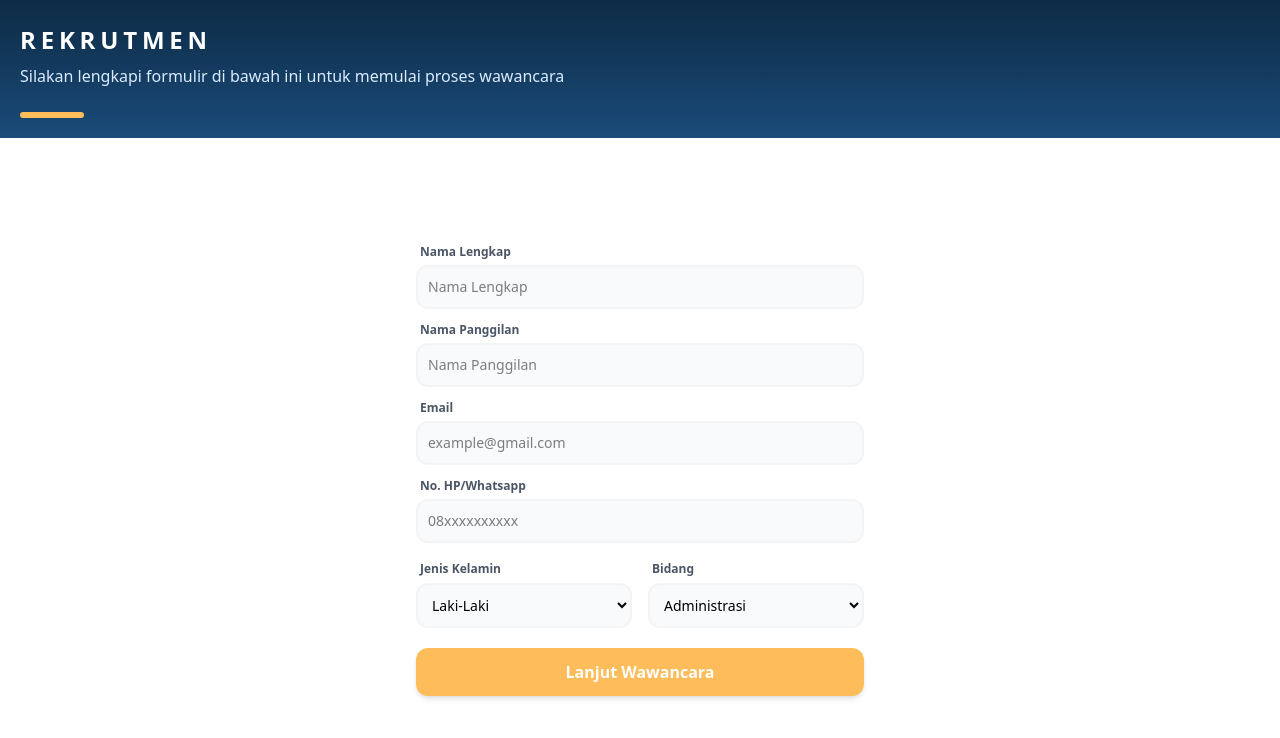
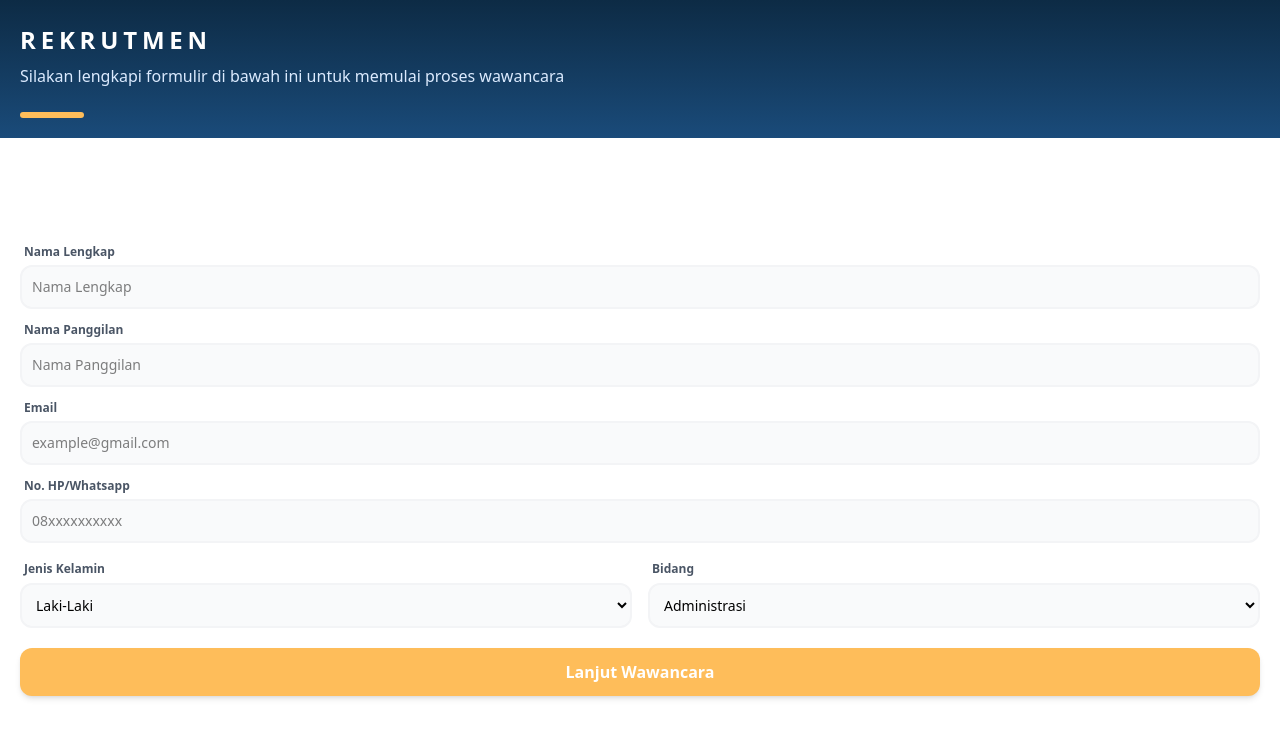
Before and after one commit to MuhammadHelga/web.rekrutkita, a React (Vite) app: page / in a window 1280 px wide. Shown: the top 738 px of the page. Built offline with nearby package versions, Linux system fonts and the light colour scheme.

Commit message:
Update FormPages

```diff
--- a/src/pages/FormPages.jsx
+++ b/src/pages/FormPages.jsx
@@ -65,7 +65,7 @@ function FormPages() {
             </div>
 
             <div className="flex-1 overflow-y-auto w-full px-5 py-4 flex flex-col justify-center scrollbar-hide">
-                <div className="w-full mx-auto max-w-md">
+                <div className="w-full mx-auto">
                     <form onSubmit={handleSubmit} className="space-y-3">
                         <div className='flex flex-col'>
                             <label className='text-gray-600 text-[12px] font-semibold ml-1'>Nama Lengkap</label>
```
